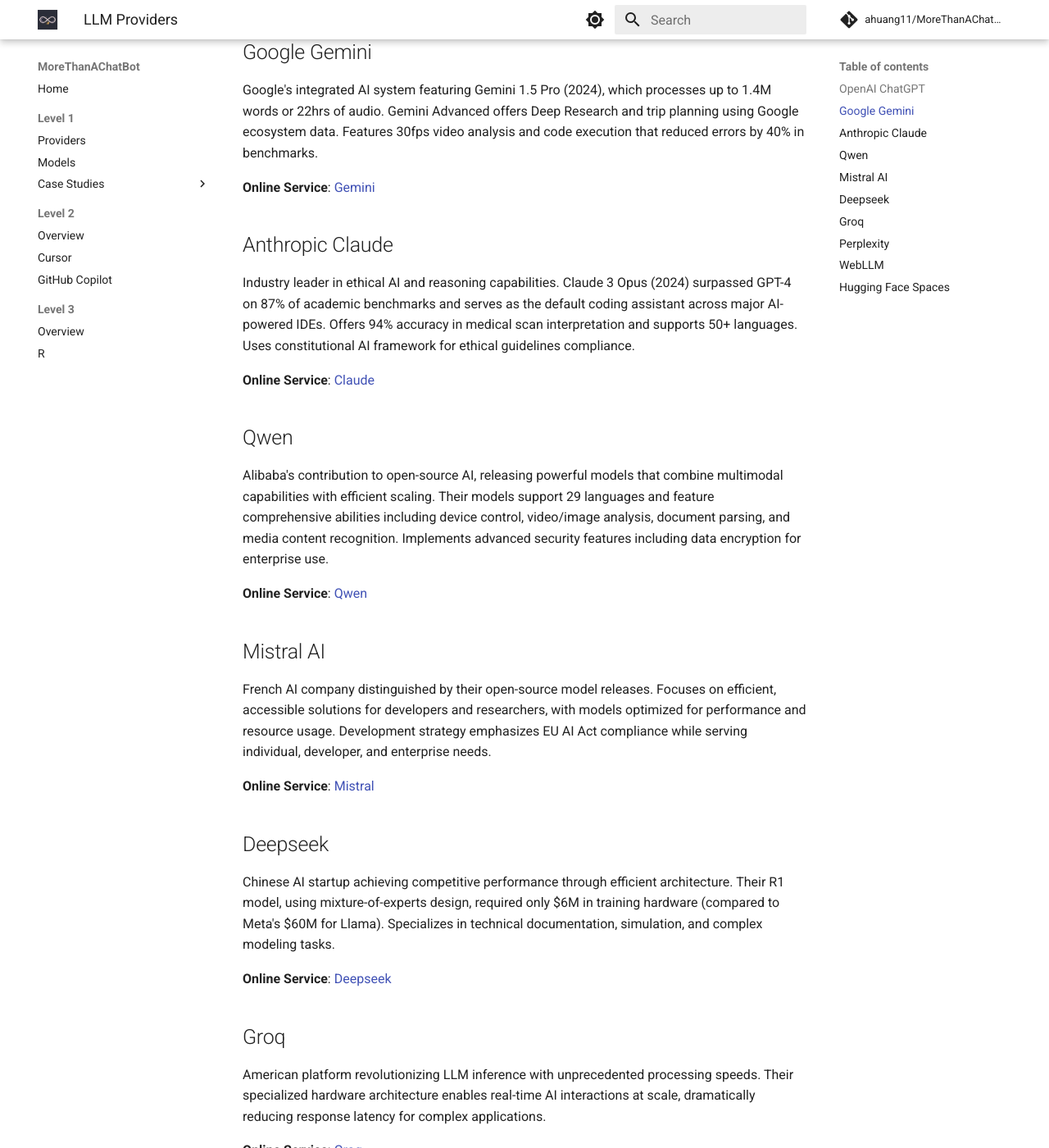
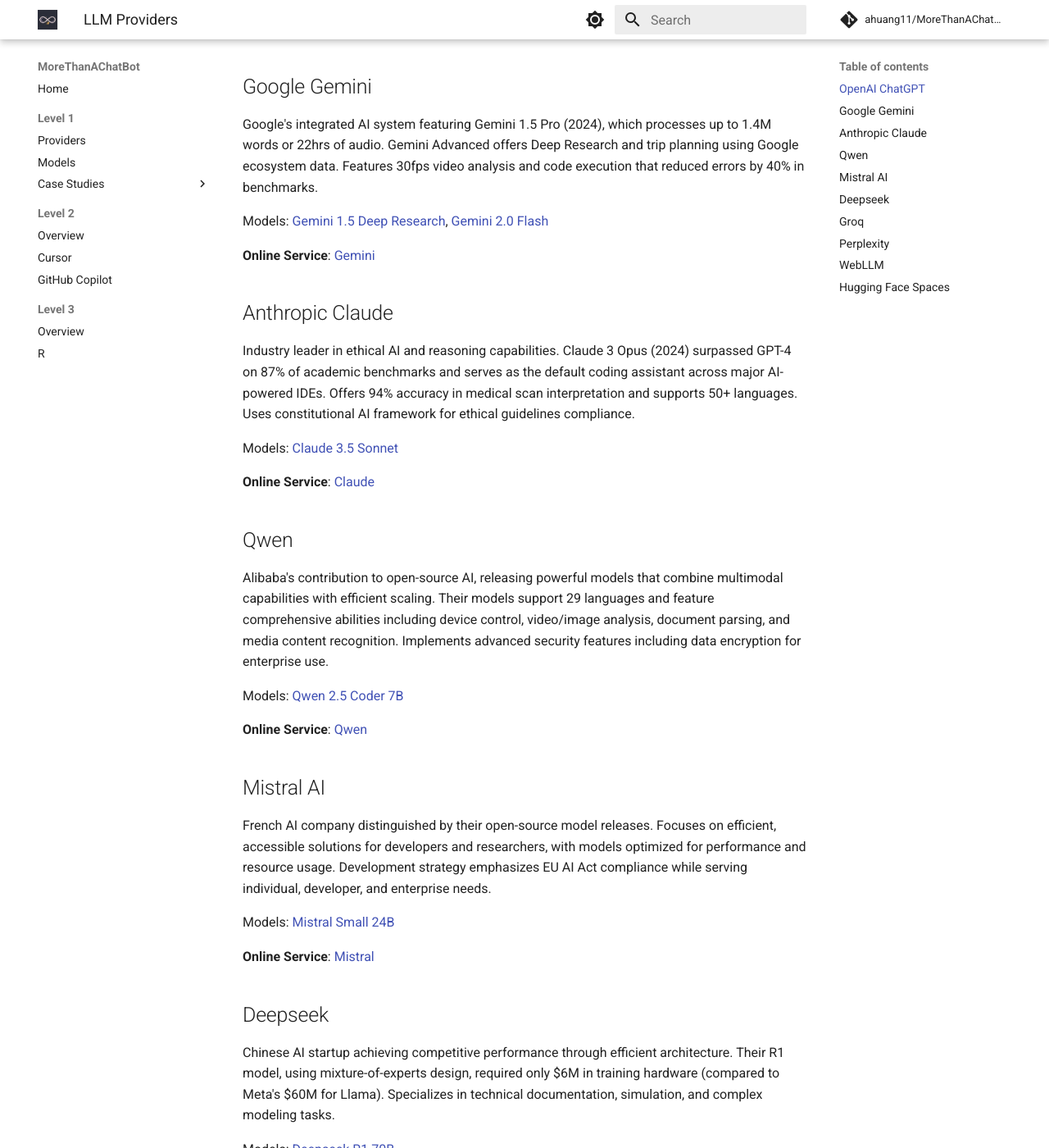
Before and after one commit to ahuang11/MoreThanAChatBot, an MkDocs documentation site: the page built from docs/level1/providers.md, in a window 1280 px wide and 1400 px high, scrolled down 434 px. Shown: the whole window at 82% size. Built offline with MkDocs 1.6.1 and Material for MkDocs 9.7.7, drawn with Linux system fonts in a browser that asks for light colours; comment, search, counter and statistics services are not loaded; some of the changed text lies outside the part shown.

Commit message:
cross link

```diff
--- a/docs/level1/providers.md
+++ b/docs/level1/providers.md
@@ -3,51 +3,73 @@
 The following details key large language model (LLM) providers and their capabilities.
 
 ## OpenAI ChatGPT
+
 American AI pioneer known for the GPT series. Their GPT-3 (2020) used 175B parameters for high-quality text generation, while GPT-4 (2023) added multimodal capabilities. ChatGPT Enterprise (2023) introduced business-focused security and API customization. The 2024 GPT-4o update achieved 320ms latency for real-time voice interactions.
+
+Models: [GPT-4-mini](#gpt-4-mini)
 
 **Online Service**: [ChatGPT](https://chatgpt.com)
 
 ## Google Gemini
+
 Google's integrated AI system featuring Gemini 1.5 Pro (2024), which processes up to 1.4M words or 22hrs of audio. Gemini Advanced offers Deep Research and trip planning using Google ecosystem data. Features 30fps video analysis and code execution that reduced errors by 40% in benchmarks.
 
-**Online Service**: [Gemini](https://aistudio.google.com)
+Models: [Gemini 1.5 Deep Research](#gemini-15-deep-research), [Gemini 2.0 Flash](#gemini-20-flash)
+
+**Online Service**: [Gemini](https://gemini.google.com)
 
 ## Anthropic Claude
+
 Industry leader in ethical AI and reasoning capabilities. Claude 3 Opus (2024) surpassed GPT-4 on 87% of academic benchmarks and serves as the default coding assistant across major AI-powered IDEs. Offers 94% accuracy in medical scan interpretation and supports 50+ languages. Uses constitutional AI framework for ethical guidelines compliance.
+
+Models: [Claude 3.5 Sonnet](#claude-35-sonnet)
 
 **Online Service**: [Claude](https://claude.ai/)
 
 ## Qwen
+
 Alibaba's contribution to open-source AI, releasing powerful models that combine multimodal capabilities with efficient scaling. Their models support 29 languages and feature comprehensive abilities including device control, video/image analysis, document parsing, and media content recognition. Implements advanced security features including data encryption for enterprise use.
+
+Models: [Qwen 2.5 Coder 7B](#qwen-25-coder-7b)
 
 **Online Service**: [Qwen](https://chat.qwenlm.ai/)
 
 ## Mistral AI
+
 French AI company distinguished by their open-source model releases. Focuses on efficient, accessible solutions for developers and researchers, with models optimized for performance and resource usage. Development strategy emphasizes EU AI Act compliance while serving individual, developer, and enterprise needs.
+
+Models: [Mistral Small 24B](#mistral-small-24b)
 
 **Online Service**: [Mistral](https://chat.mistral.ai/)
 
 ## Deepseek
+
 Chinese AI startup achieving competitive performance through efficient architecture. Their R1 model, using mixture-of-experts design, required only $6M in training hardware (compared to Meta's $60M for Llama). Specializes in technical documentation, simulation, and complex modeling tasks.
+
+Models: [Deepseek R1 70B](#deepseek-r1-70b)
 
 **Online Service**: [Deepseek](https://chat.deepseek.com)
 
 ## Groq
+
 American platform revolutionizing LLM inference with unprecedented processing speeds. Their specialized hardware architecture enables real-time AI interactions at scale, dramatically reducing response latency for complex applications.
 
 **Online Service**: [Groq](https://groq.com/)
 
 ## Perplexity
+
 AI-powered search engine specializing in real-time web information retrieval and synthesis. Combines advanced language models with search capabilities to provide comprehensive, up-to-date research results with integrated fact-checking and citations.
 
 **Online Service**: [Perplexity](https://www.perplexity.ai/)
 
 ## WebLLM
+
 Browser-based LLM service specializing in client-side processing, enabling local model execution directly in web browsers without server dependencies.
 
 **Online Service**: [WebLLM](https://chat.webllm.ai/)
 
 ## Hugging Face Spaces
+
 Leading platform hosting transformer models, comprehensive benchmarks, and training/evaluation datasets. Provides essential infrastructure for AI model development, testing, and deployment, serving as a central hub for the machine learning community.
 
 **Online Service**: [Hugging Face Spaces](https://huggingface.co/spaces)
```
Also changed, not shown: docs/level1/chatgpt.md (+0 -1 lines), docs/level1/models.md (+14 -2 lines).
